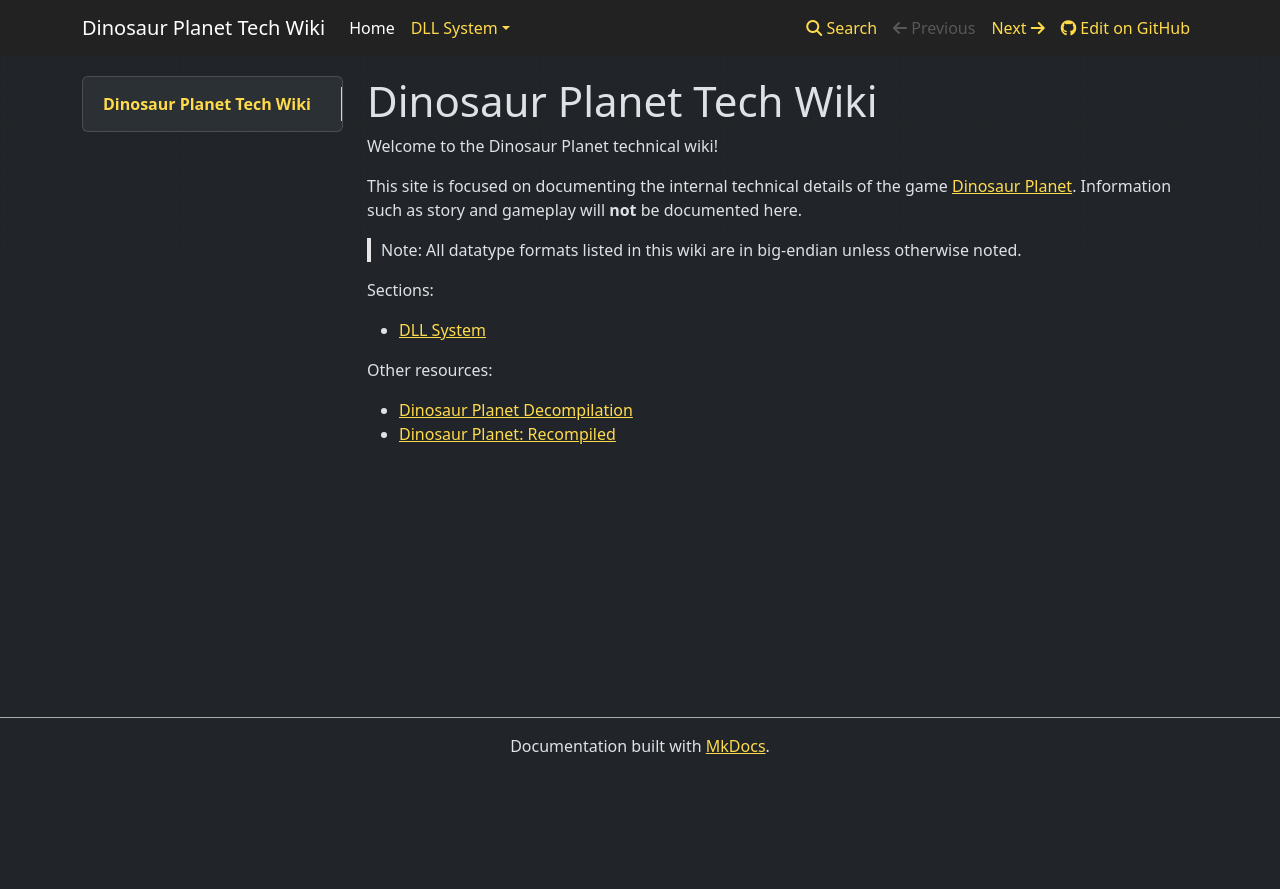
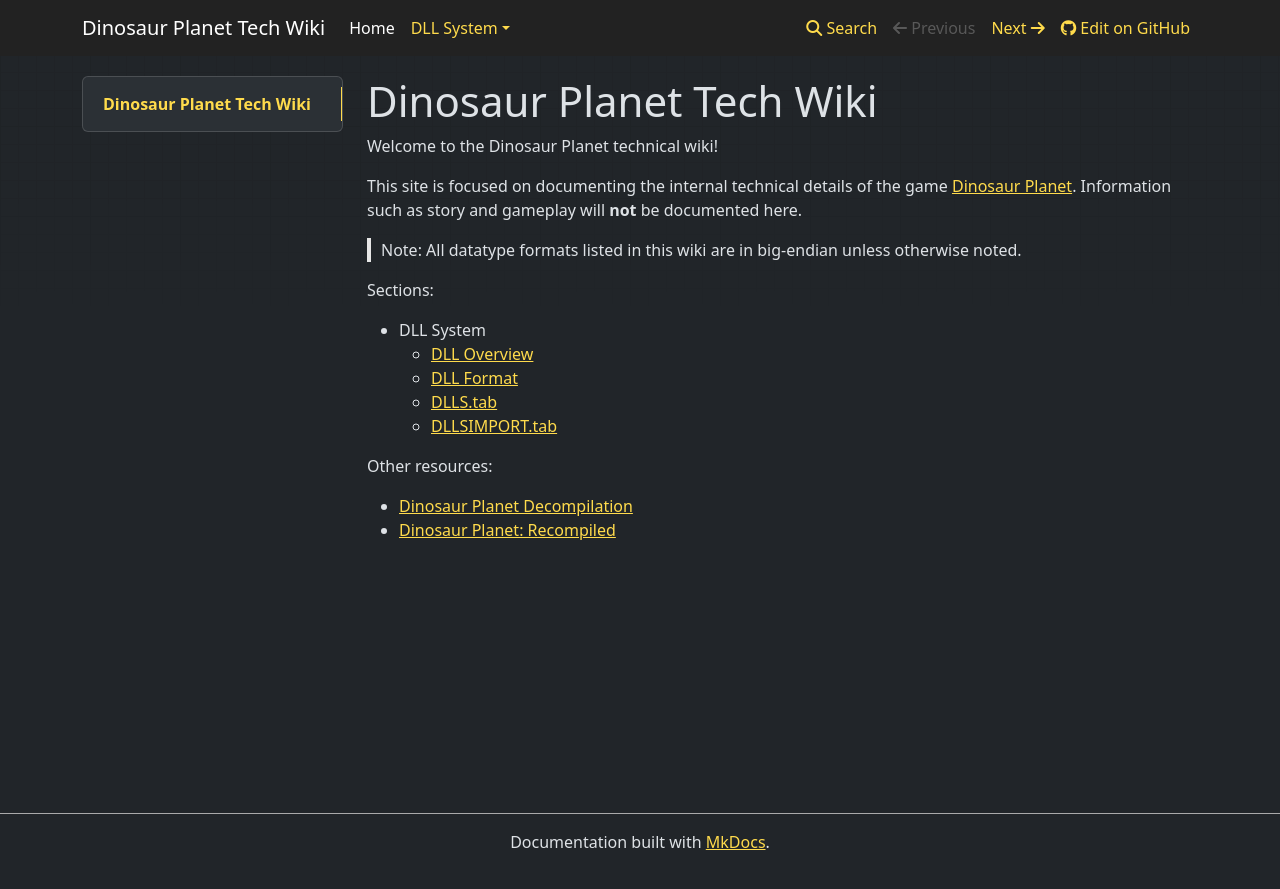
Before and after one commit to Francessco121/dino-wiki, an MkDocs documentation site: the page built from docs/index.md, in a window 1280 px wide. Shown: the top 889 px of the page. Built offline with MkDocs 1.6.1, drawn with Linux system fonts in a browser that asks for light colours; nearby versions of some CDN libraries; a script that is not in the unit is left out.

Commit message:
Add pages to the home page

```diff
--- a/docs/index.md
+++ b/docs/index.md
@@ -8,7 +8,11 @@
 
 Sections:
 
-- [DLL System](dlls/index.md)
+- DLL System
+    - [DLL Overview](dlls/index.md)
+    - [DLL Format](dlls/dll_format.md)
+    - [DLLS.tab](dlls/dlls_tab.md)
+    - [DLLSIMPORT.tab](dlls/dlls_import_tab.md)
 
 Other resources:
 
```
